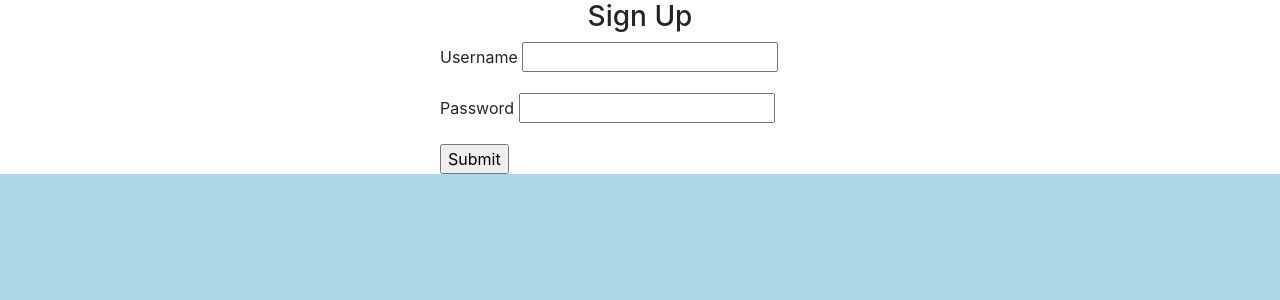
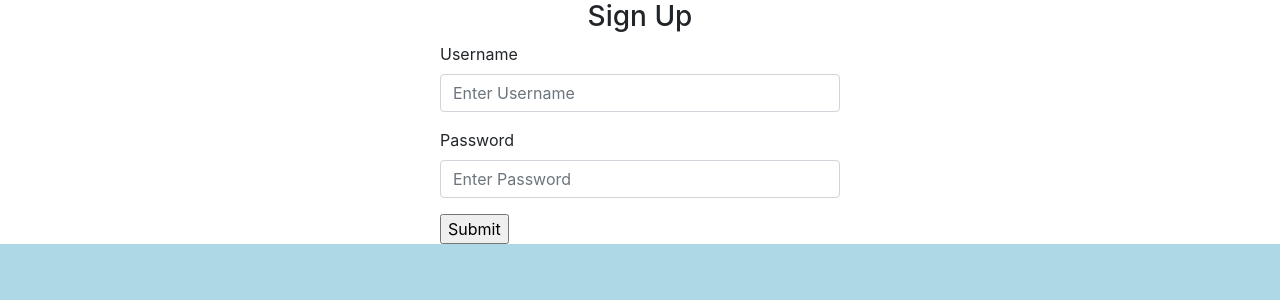
Before and after one commit to Max-FM/Building-a-Basic-Flask-App, a Flask app: page /signup in a window 1280 px wide. Shown: the part 56-356 px from the top of the page. Run offline with Flask 3, Linux system fonts and the light colour scheme; some libraries are stand-ins or nearby versions.

Commit message:
Use bootstrap classes for signup

```diff
--- a/app/templates/signup.html
+++ b/app/templates/signup.html
@@ -4,15 +4,25 @@
 
 {% block content %}
 <form method="POST">
-
     <h3 style="text-align: center">Sign Up</h3>
     <div class="form-group">
         <label for="username">Username</label>
-        <input type="text" name="username" id="username">
+        <input
+            type="text"
+            class="form-control"
+            name="username"
+            id="username"
+            placeholder="Enter Username"
+        />
     </div>
     <div class="form-group">
         <label for="password">Password</label>
-        <input type="text" name="password" id="password">
+        <input
+            type="password"
+            class="form-control"
+            name="password"
+            id="password"
+            placeholder="Enter Password">
     </div>
 
     <input type="submit" value="Submit">
```
